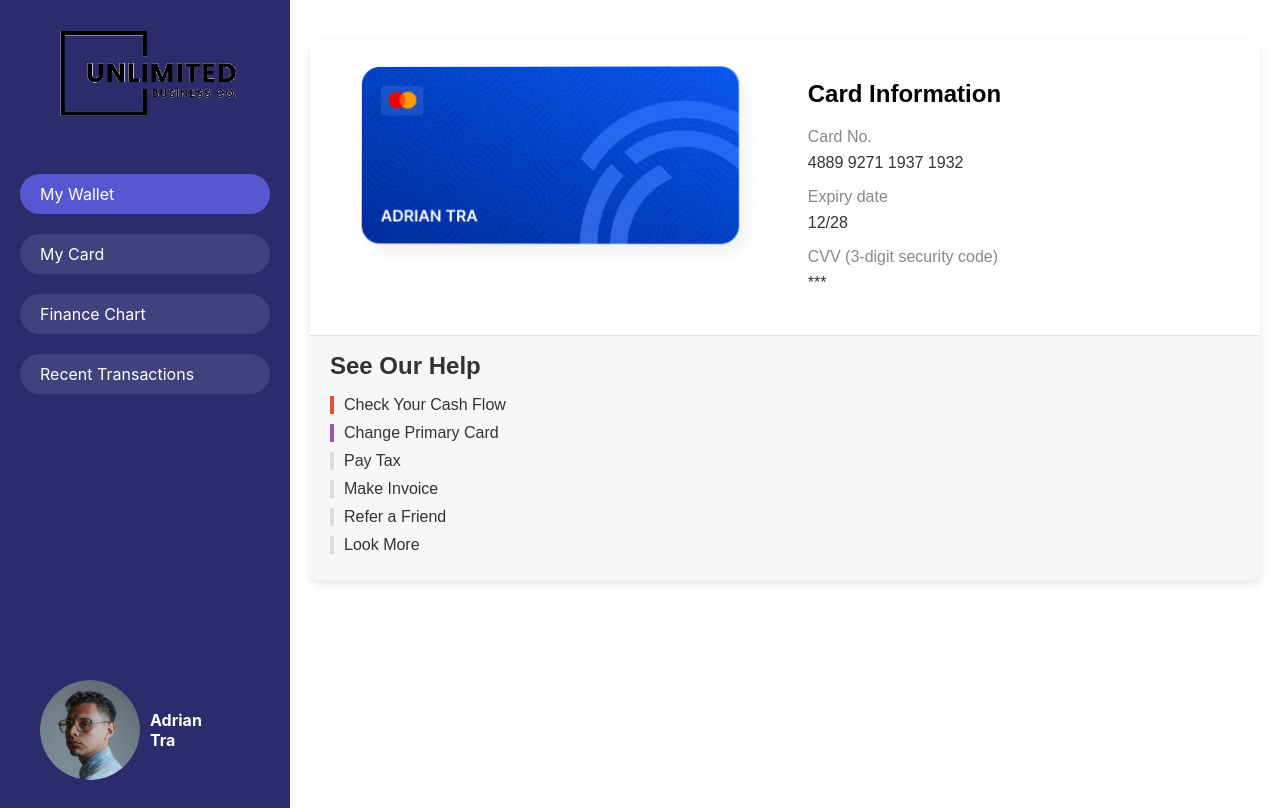
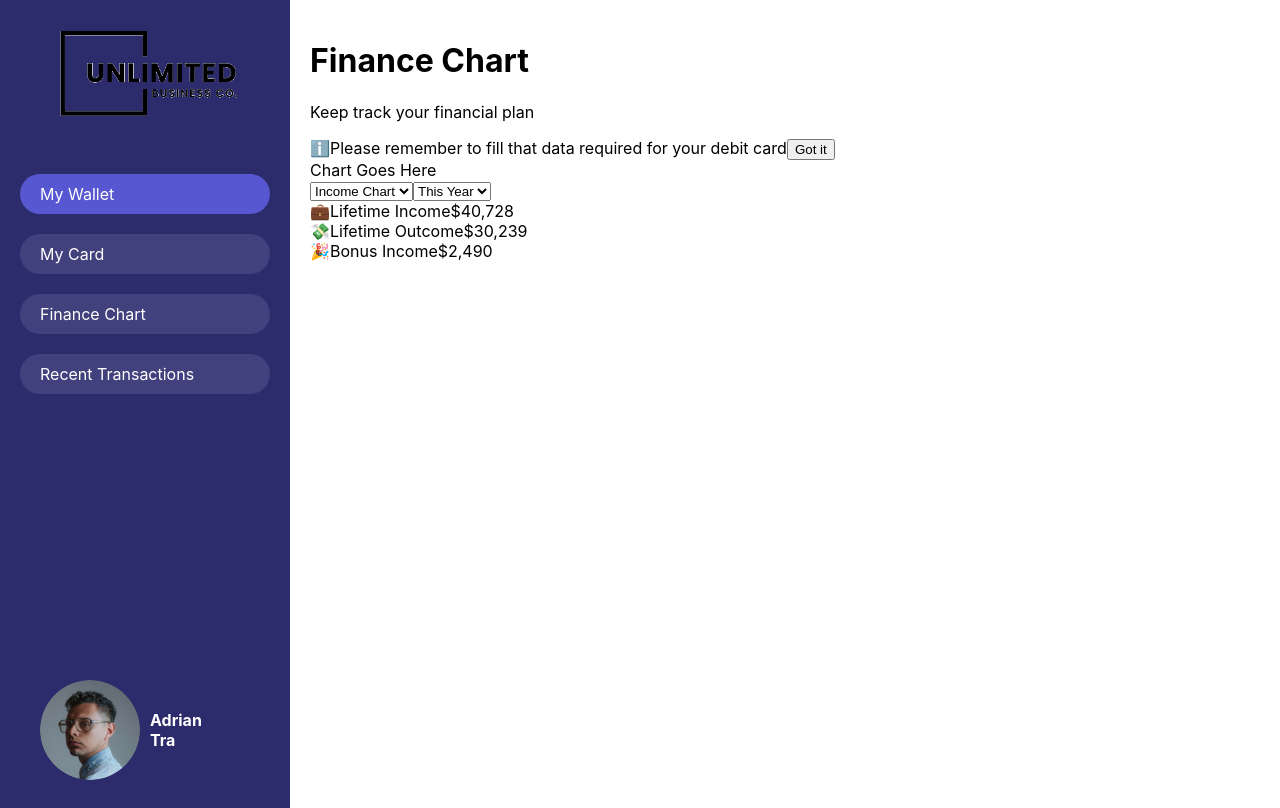
Before and after one commit to Ali-H-Hassan/Finance, a React (Create React App) app in the folder frontend/: page / in a window 1280 px wide. Built offline with nearby package versions, Linux system fonts and the light colour scheme.

Commit message:
Frontend <> Initiating Chart page

```diff
--- a/frontend/src/App.js
+++ b/frontend/src/App.js
@@ -2,6 +2,8 @@ import React from "react";
 import Sidebar from "./components/Sidebar/Sidebar";
 import MyWallet from "./components/MyWallet/MyWallet";
 import MyCard from "./components/MyCard/MyCard";
+import Chart from "./components/FinanceChart/FinanceChart";
+
 import "./App.css";
 
 function App() {
@@ -10,7 +12,7 @@ function App() {
       <div className="app-layout">
         <Sidebar />
         <div className="main-content">
-          <MyCard />
+          <Chart />
         </div>
       </div>
     </div>
--- /dev/null
+++ b/frontend/src/components/FinanceChart/FinanceChart.jsx
@@ -0,0 +1,61 @@
+import React from "react";
+import "./FinanceChart.css"; // Make sure the CSS file is created and linked
+
+function FinanceChart() {
+  return (
+    <div className="finance-chart">
+      <h1>Finance Chart</h1>
+      <p>Keep track your financial plan</p>
+
+      <div className="notification">
+        <span role="img" aria-label="Info">
+          ℹ️
+        </span>
+        Please remember to fill that data required for your debit card
+        <button>Got it</button>
+      </div>
+
+      <div className="chart-section">
+        {/* Your chart will be rendered here, for now it's a placeholder */}
+        <div className="chart-placeholder">Chart Goes Here</div>
+        {/* Dropdowns for filtering the chart */}
+        <div className="chart-filters">
+          <select name="chartType">
+            <option value="income">Income Chart</option>
+            {/* Other options */}
+          </select>
+          <select name="timePeriod">
+            <option value="thisYear">This Year</option>
+            {/* Other options */}
+          </select>
+        </div>
+      </div>
+
+      <div className="statistics">
+        <div className="statistic lifetime-income">
+          <span role="img" aria-label="Lifetime Income">
+            💼
+          </span>
+          Lifetime Income
+          <span>$40,728</span>
+        </div>
+        <div className="statistic lifetime-outcome">
+          <span role="img" aria-label="Lifetime Outcome">
+            💸
+          </span>
+          Lifetime Outcome
+          <span>$30,239</span>
+        </div>
+        <div className="statistic bonus-income">
+          <span role="img" aria-label="Bonus Income">
+            🎉
+          </span>
+          Bonus Income
+          <span>$2,490</span>
+        </div>
+      </div>
+    </div>
+  );
+}
+
+export default FinanceChart;
```
Also changed, not shown: frontend/src/components/FinanceChart/FinanceChart.css (added).
